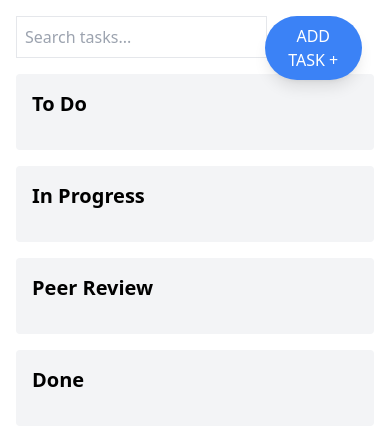
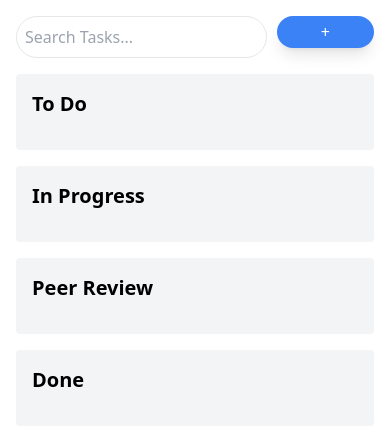
Before and after one commit to imlavaraju/kanbanBoard-Clone, a React (Create React App) app: page / in a window 390 px wide. Shown: the top 426 px of the page. Built offline with nearby package versions, Linux system fonts and the light colour scheme.

Commit message:
update add task styles mobile responsive

```diff
--- a/src/components/KanbanBoard.js
+++ b/src/components/KanbanBoard.js
@@ -40,15 +40,15 @@ const KanbanBoard = () => {
       <div className="p-4">
         <input
           type="text"
-          placeholder="Search tasks..."
-          className="border p-2 w-[70%] mb-4"
+          placeholder="Search Tasks..."
+          className="border p-2 w-[70%]  mb-4 rounded-full"
           onChange={(e) => setSearchTerm(e.target.value)}
         />
         <button
-          className="fixed w-[25%] right-4 mr-3 bg-blue-500 text-white p-2 px-4  rounded-full shadow-lg"
+          className="fixed w-[25%] right-4 md:mr-3 bg-blue-500 text-white p-1 md:p-2 md:px-4  rounded-full shadow-lg"
           onClick={() => setShowForm(true)}
         >
-          ADD TASK +
+          <span className="hidden md:inline">ADD TASK</span> +
         </button>
         {showForm && <TaskForm onClose={() => setShowForm(false)} />}
         <div className="flex flex-col md:flex-row gap-4">
```
